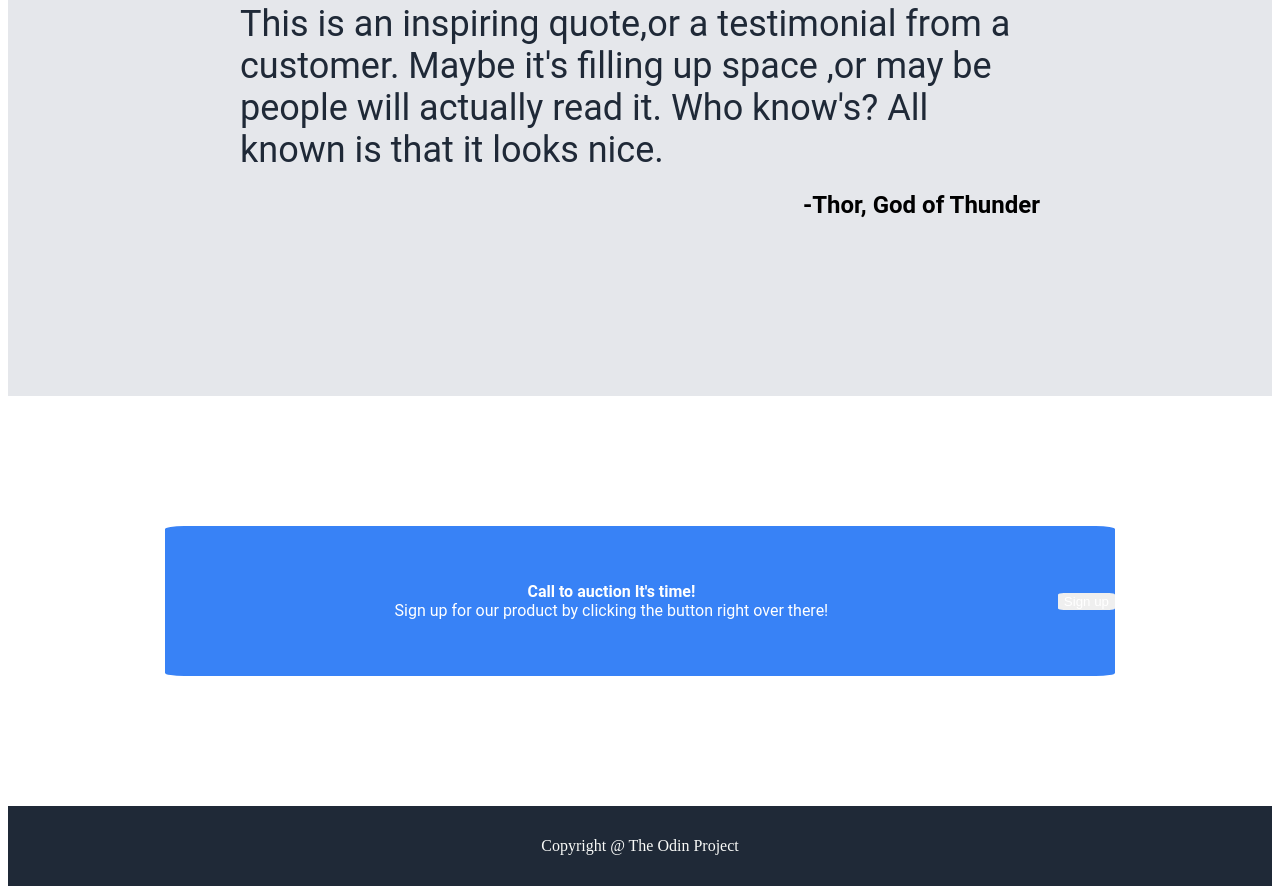
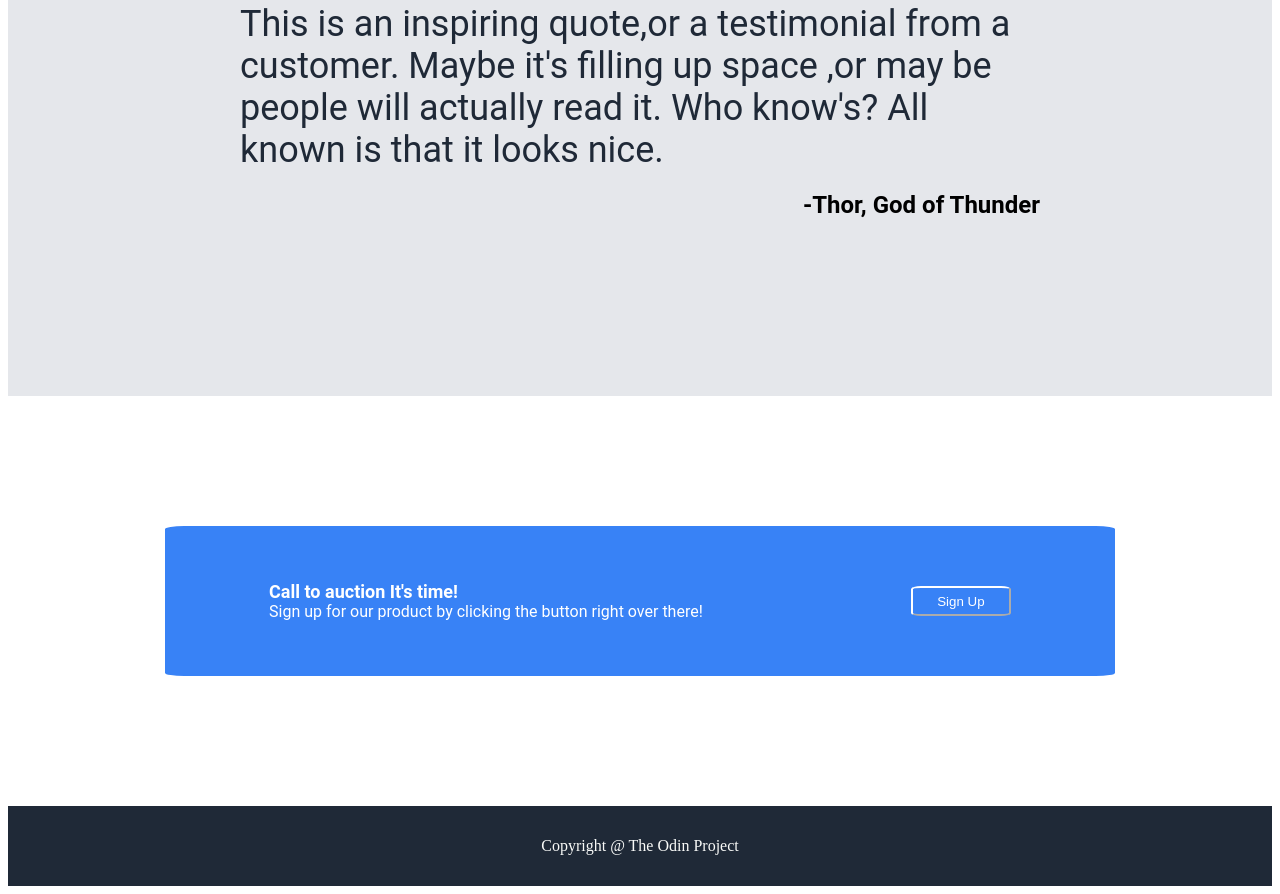
Before and after one commit to sampath442/Landing-Page, a plain HTML site: page index.html in a window 1280 px wide. Shown: the part 1269-2163 px from the top of the page. Drawn offline with Linux system fonts and the light colour scheme.

Commit message:
added all parts of website and modified the projt there is no need of correction of the page we can submit

```diff
--- a/index.html
+++ b/index.html
@@ -20,7 +20,7 @@
                 <div class="box11">
                     <div class="box110">
                         <div class="box111">
-                           This Website is Awesome
+                           This Website is awesome
                         </div>
                         <div class="box112">This website has some subtext that goes here under the main title.It's a smaller font  and the color is lower constrat</div>
                         <div class="box113">
@@ -78,10 +78,12 @@
                         <div class="box4111">
                             Call to auction It's time!
                         </div>
-                        Sign up for our product by clicking the button right over there!
+                        <div>
+                            Sign up for our product by clicking the button right over there!
+                        </div>
+
                     </div>
-                    <button class="box412">
-                        Sign up
+                    <button class="box412"> Sign Up
                     </button>
                 </div>
 
--- a/page.css
+++ b/page.css
@@ -108,7 +108,7 @@ h1{
 }
 .button
 {
-    background-color: blue;
+    background-color:#3882F6;
     color:white;
     border-radius: 10px;
     box-shadow: 10px;
@@ -189,26 +189,32 @@ h1{
 
     color: white;
     display: flex;
-    justify-content: center;
+    justify-content:space-around;
     align-items: center;
 }
 .box411
 {
     display: flex;
-    align-items: center;
+    align-items:flex-start;
     justify-content: center;
     flex-direction: column;
-    flex-grow: 2;
+
 }
 .box4111
 {
+
+    font-size: large;
     font-weight: 700;
+    align-content: flex-start;
 }
 .box412
 {
-    border:2px white;
+    border-color: white;
     border-radius: 10%;
+    background-color: #3882F6;
     color: white;
+    min-height: 30px;
+    min-width:100px;
 }
 .b
 {
```
